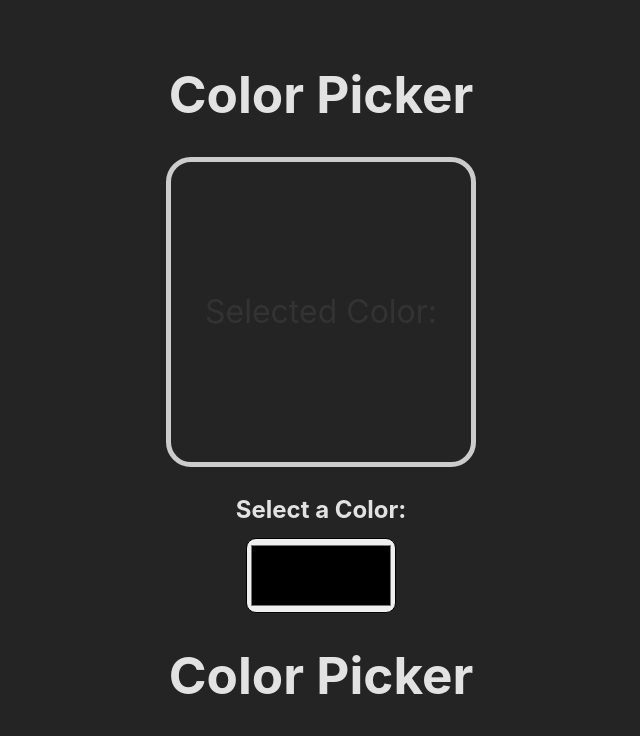
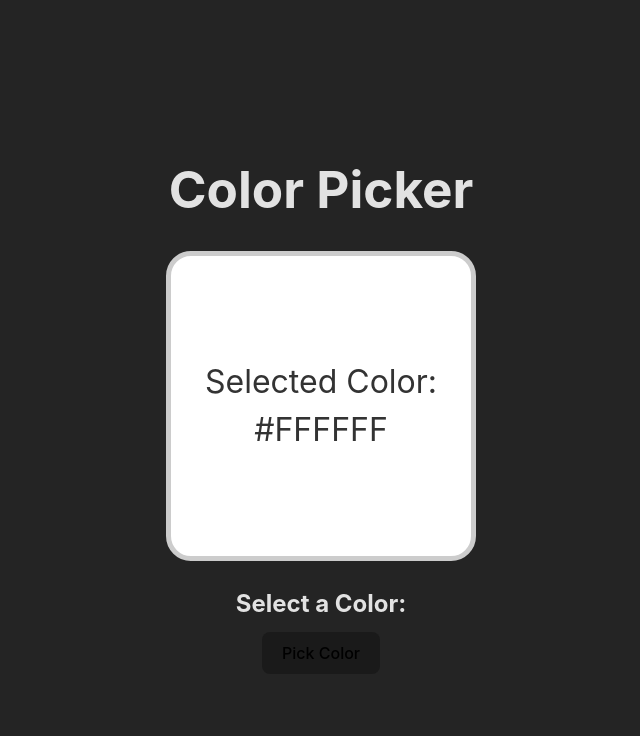
Before and after one commit to hisuic/santorini, a React (Vite) app: page / in a window 1280 px wide. Shown: the top 736 px of the page, without its empty margins (319-959 px from the left). Built offline with nearby package versions, Linux system fonts and the light colour scheme.

Commit message:
Remove: ColorPicker in return

```diff
--- a/src/App.tsx
+++ b/src/App.tsx
@@ -5,7 +5,6 @@ import Eyedropper from './Eyedropper.tsx'
 function App() {
   return (
     <>
-      <ColorPicker />
       <Eyedropper />
     </>
   )
```
